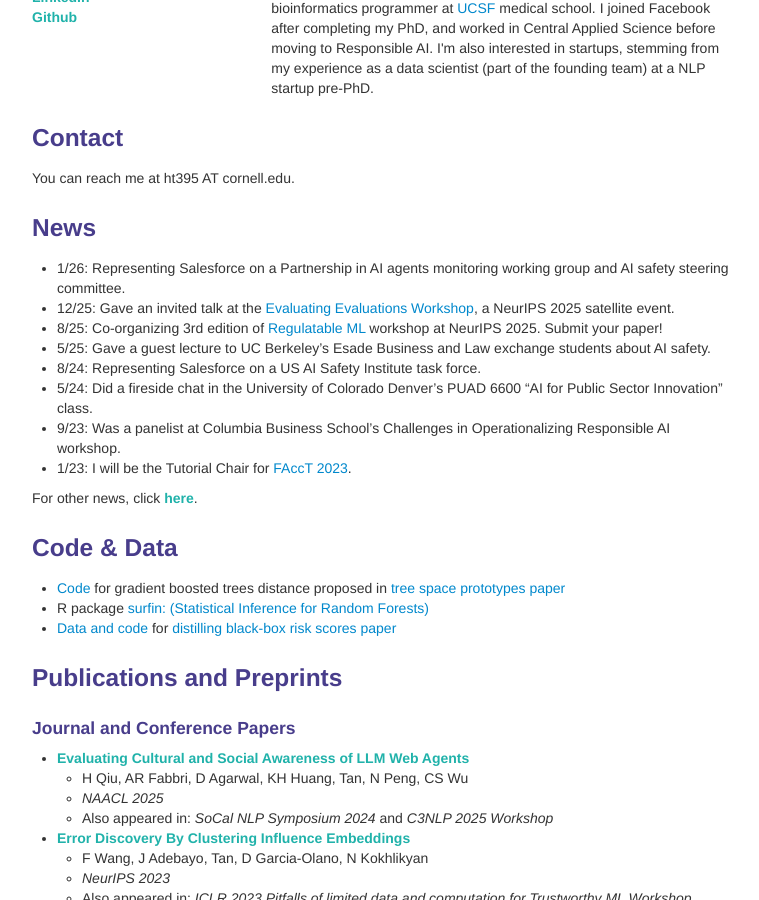
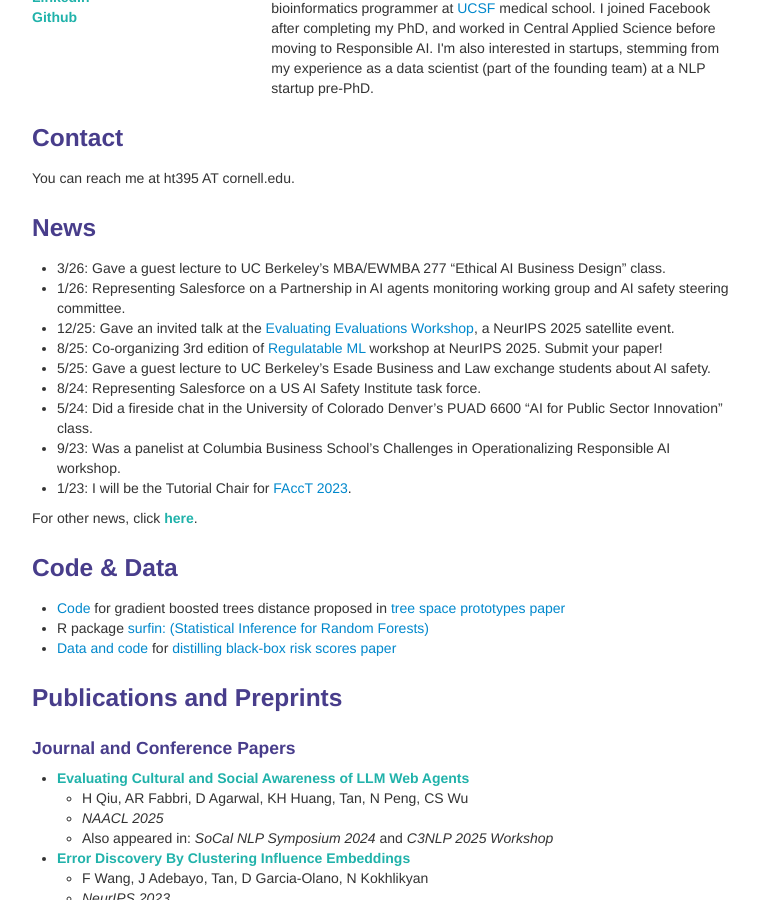
Before and after one commit to shftan/shftan.github.io, a Jekyll site: the page built from index.md, in a window 1280 px wide and 900 px high, scrolled down 324 px. Shown: the whole window, without its empty margins (258-1017 px from the left). Built offline with Jekyll 4.4.1, drawn with Linux system fonts in a browser that asks for light colours.

Commit message:
Update index.md

```diff
--- a/index.md
+++ b/index.md
@@ -32,6 +32,7 @@ You can reach me at ht395 AT cornell.edu.
 
 <div class="row-fluid" id="news"><h3>News</h3>
 </div>
+- 3/26: Gave a guest lecture to UC Berkeley's MBA/EWMBA 277 "Ethical AI Business Design" class.
 - 1/26: Representing Salesforce on a Partnership in AI agents monitoring working group and AI safety steering committee.
 - 12/25: Gave an invited talk at the [Evaluating Evaluations Workshop](https://evalevalai.com/events/workshop-2025/), a NeurIPS 2025 satellite event.
 - 8/25: Co-organizing 3rd edition of [Regulatable ML](https://regulatableml.github.io/) workshop at NeurIPS 2025. Submit your paper!
```
